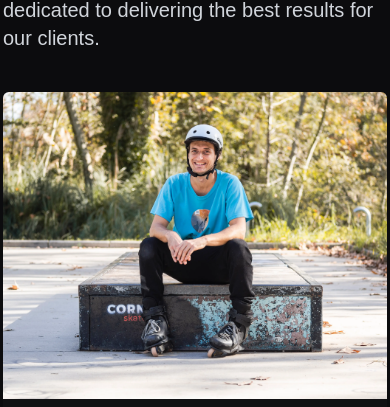
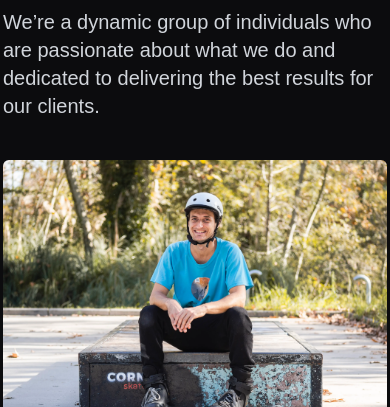
Before and after one commit to Jhersonnpa/sqsr, an Astro site: page /el-nostre-equip in a window 390 px wide. Shown: the part 116-523 px from the top of the page. Built offline with nearby package versions, Linux system fonts and the light colour scheme; Astro itself is replaced by a stand-in of ours.

Commit message:
ajustando Container.astro padding top

```diff
--- a/src/components/Container.astro
+++ b/src/components/Container.astro
@@ -1,6 +1,6 @@
 ---
 const {className} = Astro.props;
 ---
-<div class={`mx-auto max-w-sm sm:max-w-xl md:max-w-3xl lg:max-w-7xl min-h-screen ${className}`}>
+<div class={`pt-[68px] mx-auto max-w-sm sm:max-w-xl md:max-w-3xl lg:max-w-7xl min-h-screen ${className}`}>
   <slot/>
 </div>
```
